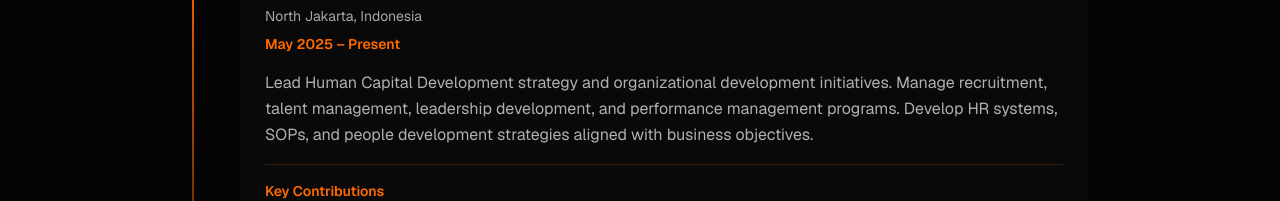
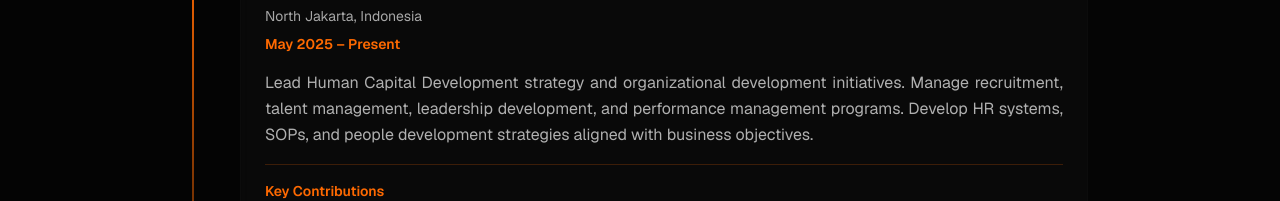
Before and after one commit to hc-mase-app/web-portofolio, a Next.js app: page /experience in a window 1280 px wide. Shown: the part 379-580 px from the top of the page. Built offline with nearby package versions, Linux system fonts and the light colour scheme.

Commit message:
Update experience.tsx

```diff
--- a/components/portfolio/experience.tsx
+++ b/components/portfolio/experience.tsx
@@ -83,7 +83,7 @@ const Experience = () => {
                     </span>
                   </div>
 
-                  <p className="text-foreground/70 leading-relaxed">{job.description}</p>
+                  <p className="text-foreground/70 leading-relaxed text-justify">{job.description}</p>
 
                   {job.keyContributions && (
                     <div className="mt-4 pt-4 border-t border-orange-500/20">
```
